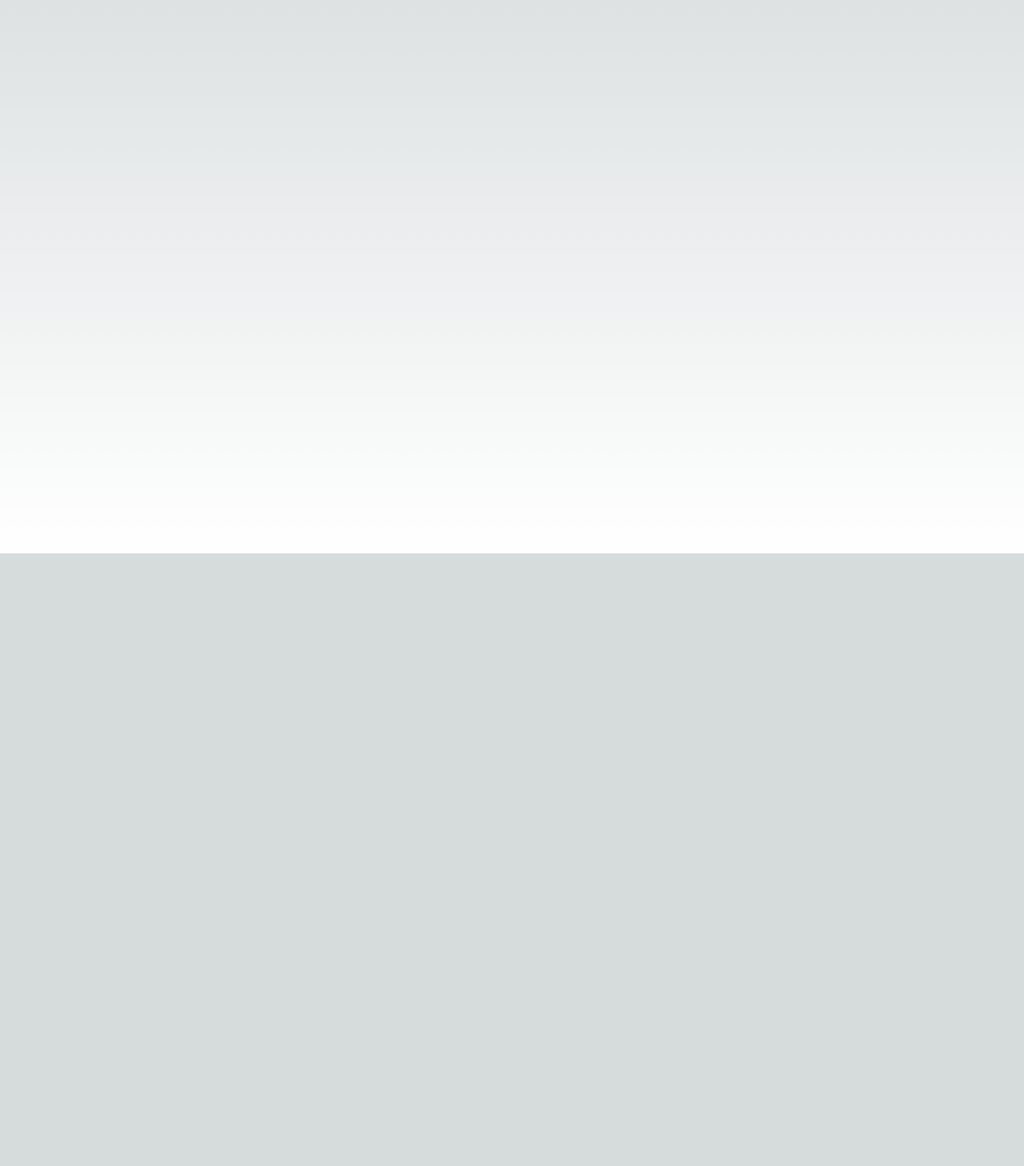
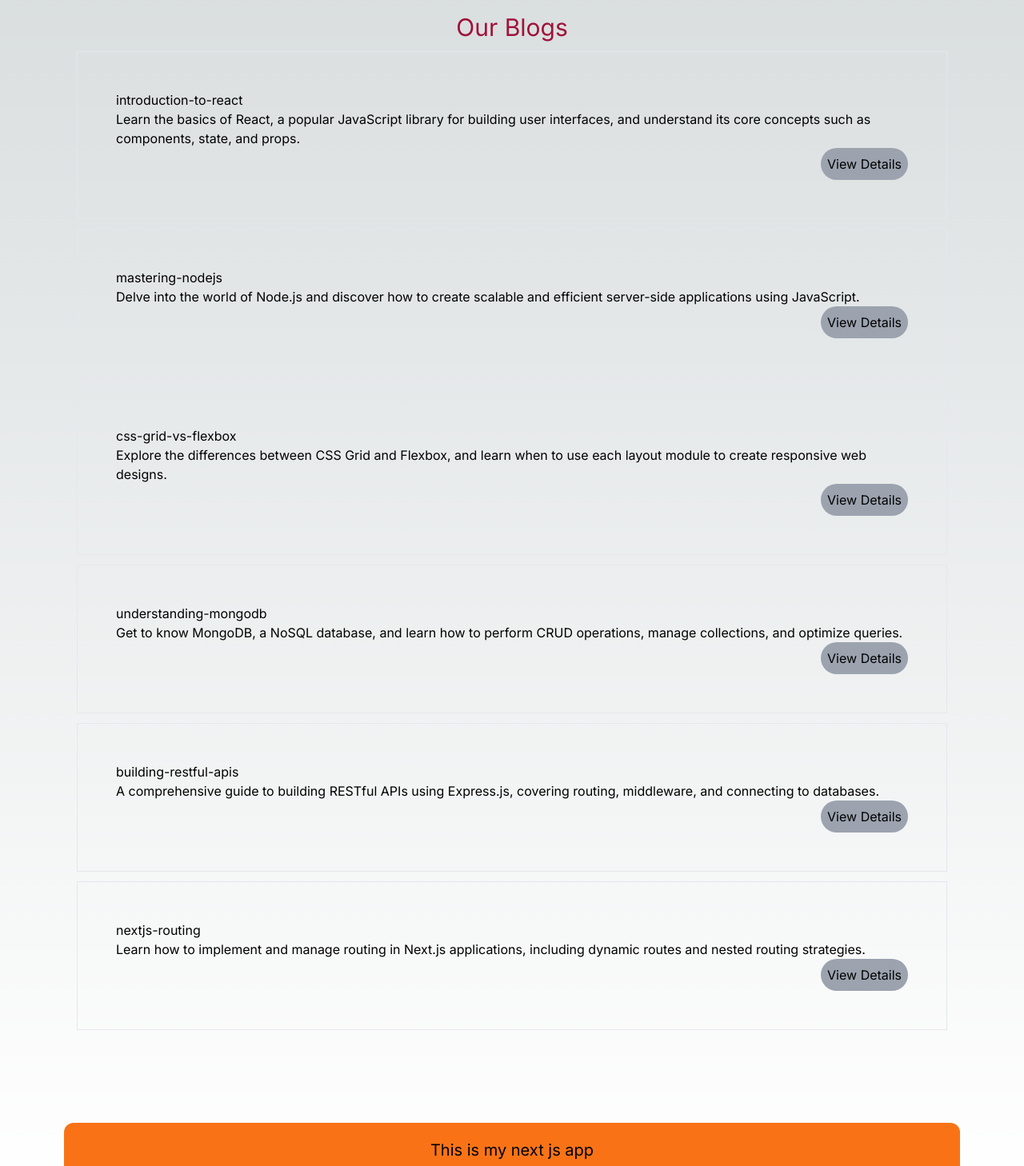
Before and after one commit to Md-Sufian-Jidan/next-js-p-1, a Next.js app: page /blogs in a window 1280 px wide. Shown: the part 160-1618 px from the top of the page at 80% size. Before the commit the page ends 852 px from the top, so only its background shows below. Built offline with nearby package versions, Linux system fonts and the light colour scheme.

Commit message:
dynamic route added

```diff
--- a/src/app/blogs/page.jsx
+++ b/src/app/blogs/page.jsx
@@ -1,9 +1,57 @@
+import Link from 'next/link';
 import React from 'react';
 
 const BlogsPage = () => {
+    const blogs = [
+        {
+            "slug": "introduction-to-react",
+            "title": "Introduction to React",
+            "description": "Learn the basics of React, a popular JavaScript library for building user interfaces, and understand its core concepts such as components, state, and props."
+        },
+        {
+            "slug": "mastering-nodejs",
+            "title": "Mastering Node.js",
+            "description": "Delve into the world of Node.js and discover how to create scalable and efficient server-side applications using JavaScript."
+        },
+        {
+            "slug": "css-grid-vs-flexbox",
+            "title": "CSS Grid vs Flexbox: Which Should You Use?",
+            "description": "Explore the differences between CSS Grid and Flexbox, and learn when to use each layout module to create responsive web designs."
+        },
+        {
+            "slug": "understanding-mongodb",
+            "title": "Understanding MongoDB",
+            "description": "Get to know MongoDB, a NoSQL database, and learn how to perform CRUD operations, manage collections, and optimize queries."
+        },
+        {
+            "slug": "building-restful-apis",
+            "title": "Building RESTful APIs with Express.js",
+            "description": "A comprehensive guide to building RESTful APIs using Express.js, covering routing, middleware, and connecting to databases."
+        },
+        {
+            "slug": "nextjs-routing",
+            "title": "An In-Depth Guide to Next.js Routing",
+            "description": "Learn how to implement and manage routing in Next.js applications, including dynamic routes and nested routing strategies."
+        }
+    ];
+
     return (
-        <div>
-            <h2 className='mt-4 text-center text-rose-800'>Our Blogs</h2>
+        <div className='p-24'>
+            <h2 className='text-3xl text-center text-rose-800'>Our Blogs</h2>
+            <div>
+                {
+                    blogs?.map(blog => <div key={blog?.slug} className='border p-12 my-3' >
+                        <h3>{blog?.slug}</h3>
+                        {/* <p>{blog?.title}</p> */}
+                        <p>{blog?.description}</p>
+                        <div className='flex justify-end' >
+                            <button className='p-2 rounded-full bg-gray-400' >
+                                <Link href={`/blogs/${blog?.slug}`}>View Details</Link>
+                            </button>
+                        </div>
+                    </div>)
+                }
+            </div>
         </div>
     );
 };
--- a/src/app/layout.js
+++ b/src/app/layout.js
@@ -14,9 +14,12 @@ export default function RootLayout({ children }) {
     <html lang="en">
       <body className={inter.className}>
         <Navbar />
-        <div className="h-screen">
+        <div>
           {children}
         </div>
+        <footer className="text-xl text-center p-5 mx-20 my-2 bg-orange-500 rounded-xl">
+          This is my next js app
+        </footer>
       </body>
     </html>
   );
```
Also changed, not shown: src/app/blogs/[slug]/page.jsx (added).
